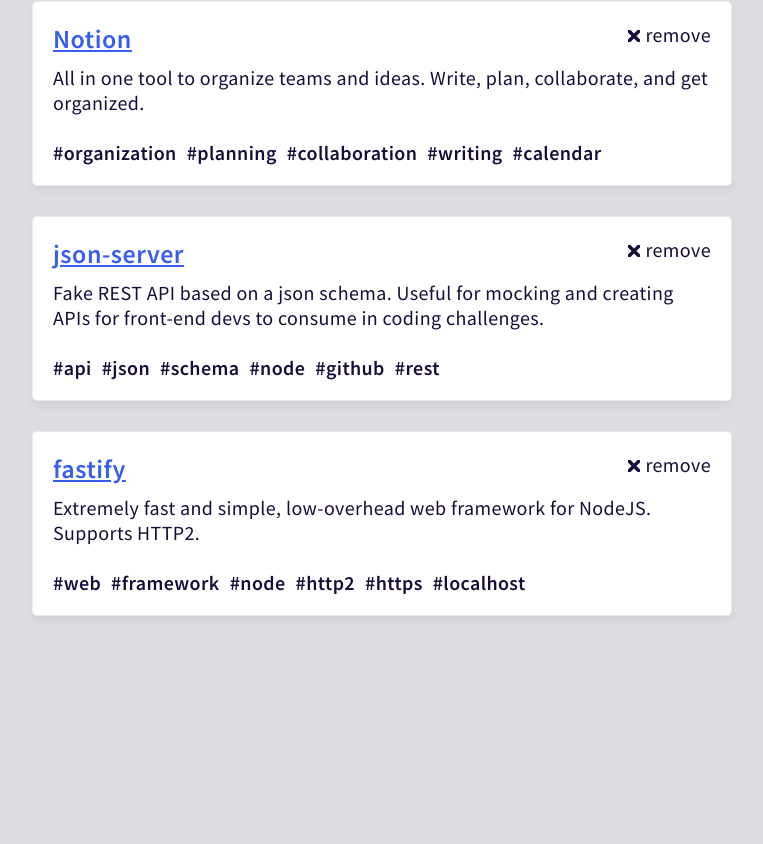
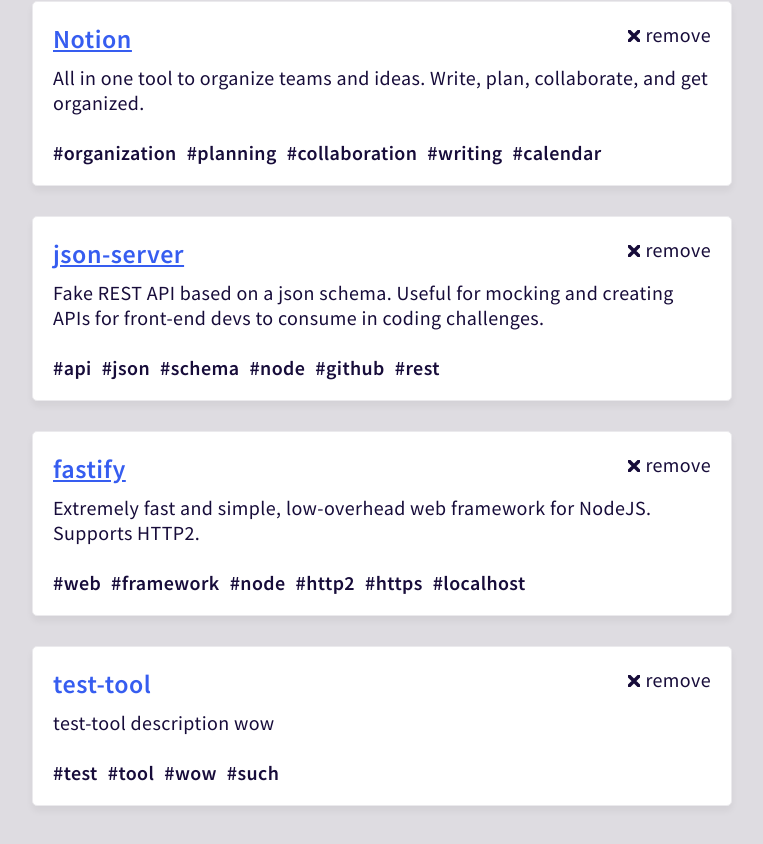
Before and after one commit to caiquegiovannini/vuttr, a React (Create React App) app: page / in a window 1280 px wide. Shown: the part 236-1080 px from the top of the page, without its empty margins (258-1021 px from the left). Before the commit the page ends 922 px from the top, so only its background shows below. Built offline with nearby package versions, Linux system fonts and the light colour scheme; data requests are answered from the project's data file.

Commit message:
add external api and fetch the data at home

```diff
--- /dev/null
+++ b/db.json
@@ -0,0 +1,56 @@
+{
+  "tools": [
+    {
+      "id": 1,
+      "title": "Notion",
+      "link": "https://notion.so",
+      "description": "All in one tool to organize teams and ideas. Write, plan, collaborate, and get organized. ",
+      "tags": [
+        "organization",
+        "planning",
+        "collaboration",
+        "writing",
+        "calendar"
+      ]
+    },
+    {
+      "id": 2,
+      "title": "json-server",
+      "link": "https://github.com/typicode/json-server",
+      "description": "Fake REST API based on a json schema. Useful for mocking and creating APIs for front-end devs to consume in coding challenges.",
+      "tags": [
+        "api",
+        "json",
+        "schema",
+        "node",
+        "github",
+        "rest"
+      ]
+    },
+    {
+      "id": 3,
+      "title": "fastify",
+      "link": "https://www.fastify.io/",
+      "description": "Extremely fast and simple, low-overhead web framework for NodeJS. Supports HTTP2.",
+      "tags": [
+        "web",
+        "framework",
+        "node",
+        "http2",
+        "https",
+        "localhost"
+      ]
+    },
+    {
+      "title": "test-tool",
+      "description": "test-tool description wow",
+      "tags": [
+        "test",
+        "tool",
+        "wow",
+        "such"
+      ],
+      "id": 5
+    }
+  ]
+}
--- a/package.json
+++ b/package.json
@@ -6,12 +6,16 @@
     "@testing-library/jest-dom": "^4.2.4",
     "@testing-library/react": "^9.3.2",
     "@testing-library/user-event": "^7.1.2",
+    "axios": "^0.21.1",
+    "json-server": "^0.16.3",
     "prop-types": "^15.7.2",
     "react": "^16.13.1",
     "react-dom": "^16.13.1",
     "react-scripts": "3.4.3"
   },
   "scripts": {
+    "dev": "concurrently \"npm start\" \"npm run server\"",
+    "server": "json-server --watch db.json --port 8080",
     "start": "react-scripts start",
     "build": "react-scripts build",
     "test": "react-scripts test",
@@ -33,6 +37,8 @@
     ]
   },
   "devDependencies": {
+    "axios-mock-adapter": "^1.19.0",
+    "concurrently": "^6.0.0",
     "eslint": "^6.6.0",
     "eslint-config-airbnb": "^18.2.1",
     "eslint-plugin-import": "^2.22.1",
--- a/src/Pages/Home/index.jsx
+++ b/src/Pages/Home/index.jsx
@@ -1,4 +1,5 @@
-import React, { useState } from 'react';
+import React, { useEffect, useState } from 'react';
+import axios from 'axios';
 
 import Tool from '../../components/Tool';
 import AddNewTool from '../../components/AddNewTool';
@@ -7,7 +8,8 @@
 
 import './Home.css';
 
-const tools = [
+const Home = () => {
+  const allToolsMock = [
     {
       id: 1,
       title: 'Notion',
@@ -33,13 +35,25 @@
       tags: ['web', 'framework', 'node', 'http2', 'https', 'localhost'],
     },
   ];
-
-const Home = () => {
+  const [allTools, setAllTools] = useState();
+  const [listedTools, setListedTools] = useState();
   const [modalIsOpen, setModalIsOpen] = useState(false);
 
   function handleAddNewTool() {
     setModalIsOpen(true);
   }
+
+  useEffect(() => {
+    async function fetchAllTolls() {
+      const response = await axios.get('http://localhost:8080/tools');
+      const data = await response.data;
+
+      setAllTools(data);
+      setListedTools(data);
+    }
+
+    fetchAllTolls();
+  }, [setAllTools, setListedTools]);
 
   return (
     <section className="container">
@@ -52,7 +66,7 @@
         <div className="actions__search">
           <Input
             id="actions__search"
-            placeholder="search"
+            placeholder="search by title or tag"
             value=""
             onChange={() => { }}
           />
@@ -75,9 +89,9 @@
         </Button>
       </div>
 
-      {tools && (
-        <section className="tools-list">
-          {tools.map((tool) => <Tool key={tool.id} tool={tool} />)}
+      {listedTools && (
+        <section className="tools-list" data-testid="tools-list">
+          {listedTools.map((tool) => <Tool key={tool.id} tool={tool} />)}
         </section>
       )}
 
```
Lines whose indentation alone changed are shown as unchanged.
